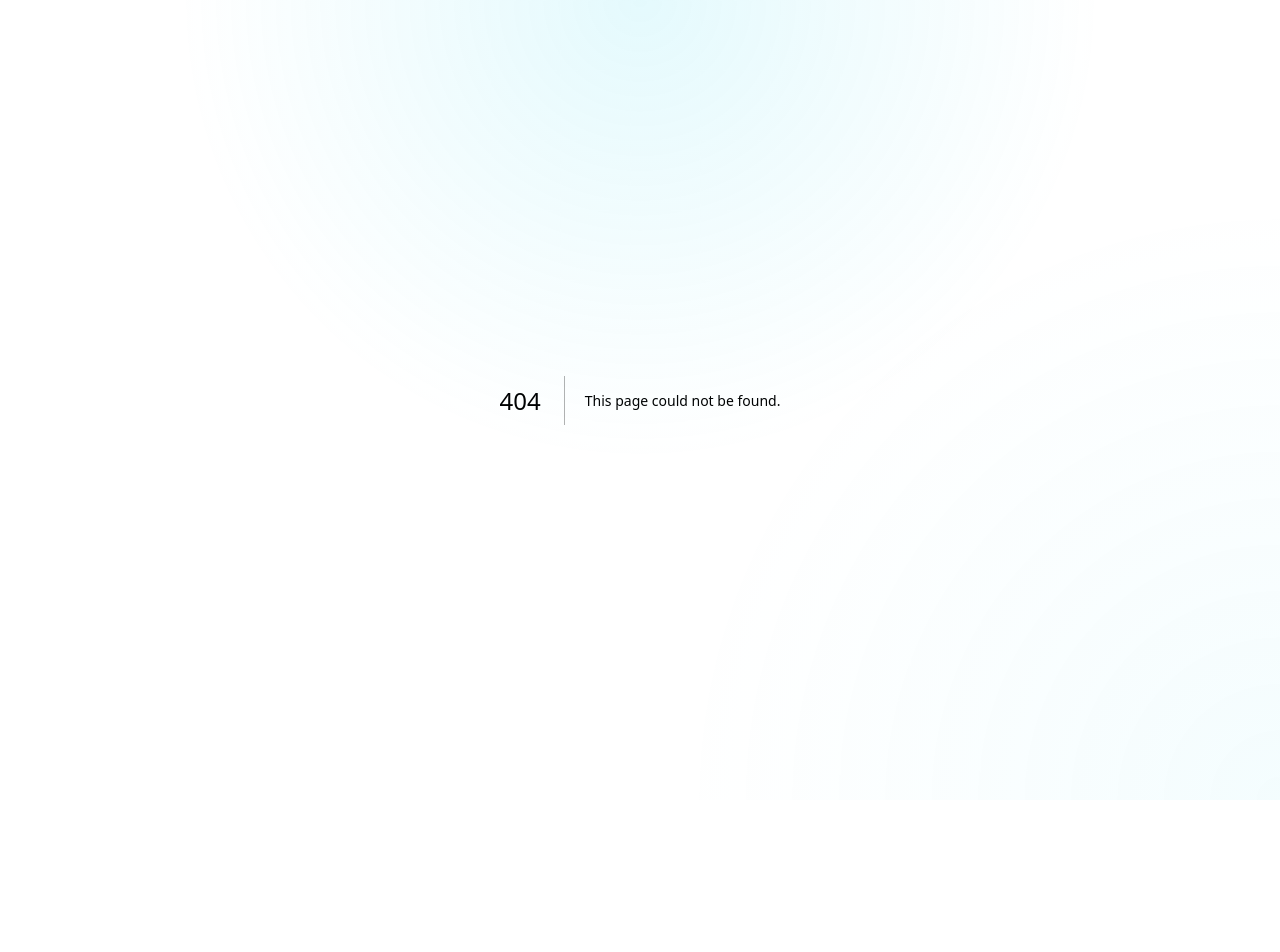
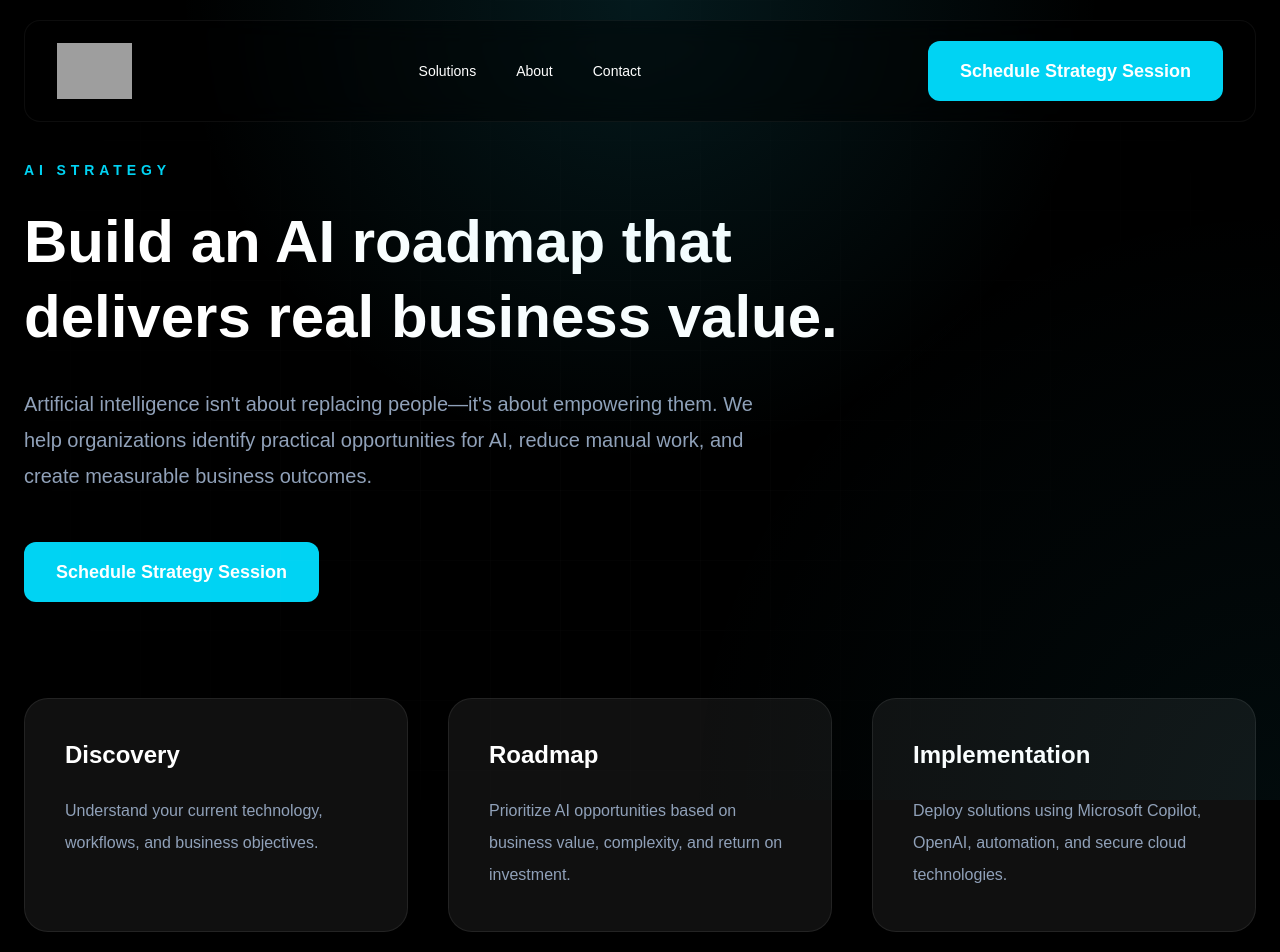
Before and after one commit to MikeNovotny88/novomentum, a Next.js app: page /solutions/ai-strategy in a window 1280 px wide. Before the commit this address had no page. Shown: the top 952 px of the page. Before the commit the page ends 800 px from the top, so only its background shows below. Built offline with nearby package versions, Linux system fonts and the light colour scheme; grey boxes are pictures that could not be loaded.

Commit message:
Sprint 1 complete

```diff
--- a/Components/layout/navbar.tsx
+++ b/Components/layout/navbar.tsx
@@ -6,8 +6,8 @@ import Button from "@/components/ui/button";
 
 const links = [
   { name: "Solutions", href: "#solutions" },
-  { name: "AI Assessment", href: "#assessment" },
-  { name: "Why Us", href: "#why" },
+  { name: "About", href: "#about" },
+  { name: "Contact", href: "#contact" },
 ];
 
 export default function Navbar() {
--- /dev/null
+++ b/app/solutions/ai-strategy/page.tsx
@@ -0,0 +1,86 @@
+import type { Metadata } from "next";
+import Navbar from "@/components/layout/navbar";
+import Footer from "@/components/layout/footer";
+import Button from "@/components/ui/button";
+
+export const metadata: Metadata = {
+  title: "AI Strategy Consulting | Novomentum",
+  description:
+    "Develop a practical AI strategy that aligns with your business goals. Novomentum helps organizations identify opportunities, prioritize investments, and implement AI with confidence.",
+};
+
+export default function AIPage() {
+  return (
+    <>
+      <Navbar />
+
+      <main className="bg-black text-white">
+
+        <section className="mx-auto max-w-7xl px-6 pt-40 pb-24">
+
+          <p className="text-sm font-semibold uppercase tracking-[0.35em] text-cyan-400">
+            AI Strategy
+          </p>
+
+          <h1 className="mt-6 max-w-4xl text-6xl font-black leading-tight">
+            Build an AI roadmap that delivers real business value.
+          </h1>
+
+          <p className="mt-8 max-w-3xl text-xl leading-9 text-slate-400">
+            Artificial intelligence isn't about replacing people—it's about
+            empowering them. We help organizations identify practical
+            opportunities for AI, reduce manual work, and create measurable
+            business outcomes.
+          </p>
+
+          <div className="mt-12">
+            <Button href="/contact">
+              Schedule Strategy Session
+            </Button>
+          </div>
+
+        </section>
+
+        <section className="mx-auto grid max-w-7xl gap-10 px-6 pb-32 md:grid-cols-3">
+
+          <div className="card p-10">
+            <h2 className="text-2xl font-bold">
+              Discovery
+            </h2>
+
+            <p className="mt-6 leading-8 text-slate-400">
+              Understand your current technology, workflows, and business
+              objectives.
+            </p>
+          </div>
+
+          <div className="card p-10">
+            <h2 className="text-2xl font-bold">
+              Roadmap
+            </h2>
+
+            <p className="mt-6 leading-8 text-slate-400">
+              Prioritize AI opportunities based on business value, complexity,
+              and return on investment.
+            </p>
+          </div>
+
+          <div className="card p-10">
+            <h2 className="text-2xl font-bold">
+              Implementation
+            </h2>
+
+            <p className="mt-6 leading-8 text-slate-400">
+              Deploy solutions using Microsoft Copilot, OpenAI, automation,
+              and secure cloud technologies.
+            </p>
+          </div>
+
+        </section>
+
+      </main>
+
+      <Footer />
+    </>
+  );
+}
--- a/package.json
+++ b/package.json
@@ -9,6 +9,7 @@
     "lint": "eslint"
   },
   "dependencies": {
+    "@next/mdx": "^16.2.11",
     "@radix-ui/react-slot": "^1.3.0",
     "clsx": "^2.1.1",
     "framer-motion": "^12.42.2",
```
Also changed, not shown: Components/layout/page-hero.tsx (added), Components/layout/page-layout.tsx (added), Components/services/service-card.tsx (added), Components/services/service-grid.tsx (added), Components/services/service-hero.tsx (added), app/solutions/ai-agents/page.tsx (added), app/solutions/automation/page.tsx (added), app/solutions/crm/page.tsx (added), app/solutions/microsoft-365/page.tsx (added), 1 other file (tests, documents, lock files or other folders).
